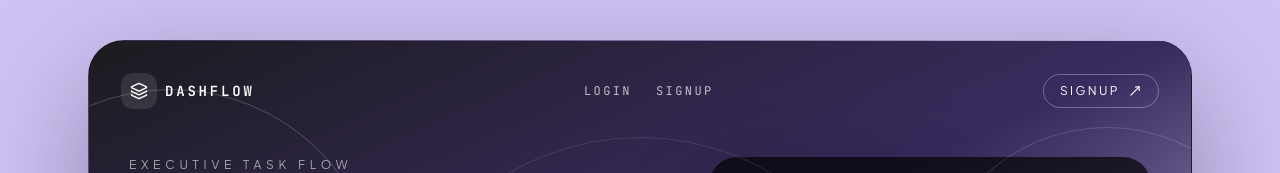
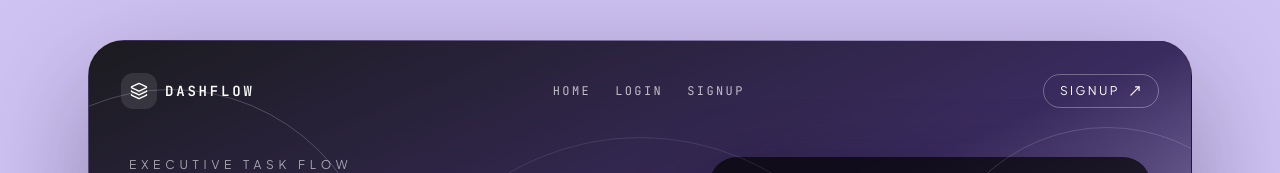
Before and after one commit to Arbab-ofc/DashFlow, a React (Create React App) app in the folder frontend/: page / in a window 1280 px wide. Shown: the top 173 px of the page. Built offline with nearby package versions, Linux system fonts and the light colour scheme; no server answers.

Commit message:
Add home link to luxury header

```diff
--- a/frontend/src/components/layout/LuxuryHeader.tsx
+++ b/frontend/src/components/layout/LuxuryHeader.tsx
@@ -17,6 +17,9 @@ const LuxuryHeader = () => {
         DashFlow
       </Link>
       <nav className="hidden items-center gap-6 text-xs uppercase tracking-[0.2em] text-white/70 md:flex font-monoDisplay">
+        <Link to="/" className="transition-all hover:text-white">
+          Home
+        </Link>
         {isAuthenticated ? (
           <>
             <Link to="/dashboard" className="transition-all hover:text-white">
```
